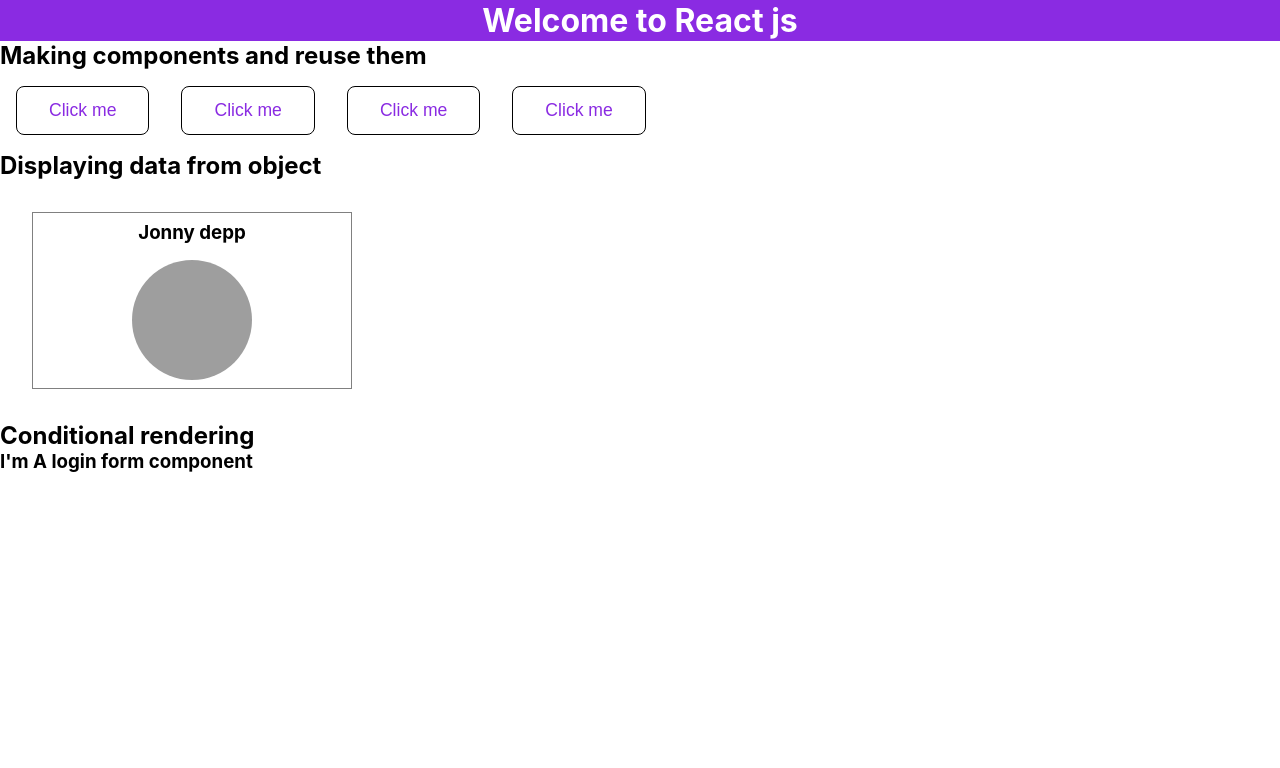
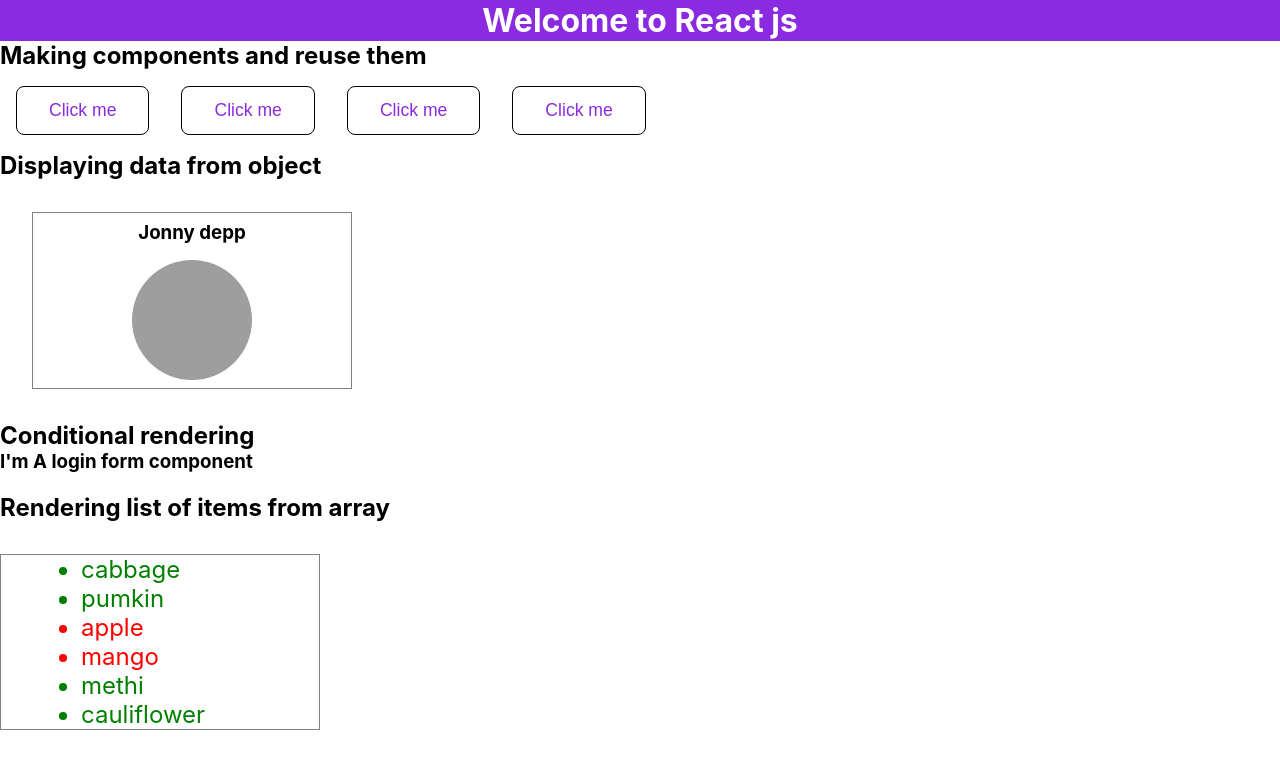
Before and after one commit to pandurang-sadgir/react_concepts, a React (Create React App) app: page / in a window 1280 px wide. Shown: the top 768 px of the page. Built offline with nearby package versions, Linux system fonts and the light colour scheme; grey boxes are pictures that could not be loaded.

Commit message:
rendering the list of array element using map(()={})

```diff
--- a/src/App.js
+++ b/src/App.js
@@ -2,7 +2,7 @@
 import MyButton from './components/Buttons/button';
 import Profile from './components/displaying data/displaying_data';
 import RederComponent  from './components/conditonal_rendering/render_these_component'
-
+import Product from './components/rendering_list_array/rendering_order_list';
 
 function App() {
   return (
@@ -19,7 +19,9 @@
       <h2>Displaying data from object</h2>
       <Profile/>
       <h2>Conditional rendering</h2>
-      <RederComponent/>
+      <RederComponent/><br/>
+      <h2>Rendering list of items from array</h2>
+      <Product/>
 
     </>
   );
--- /dev/null
+++ b/src/components/rendering_list_array/list.css
@@ -0,0 +1,11 @@
+.listItems{
+    border: 0.1rem grey solid;
+    width: 20rem;
+    display: flex;
+    flex-direction: column;
+    align-items:flex-start;
+    justify-content: center;
+    margin-top: 2rem;
+    padding-left: 5rem;
+    font-size: 1.5rem;
+}
--- /dev/null
+++ b/src/components/rendering_list_array/rendering_order_list.js
@@ -0,0 +1,30 @@
+import './list.css';
+const items  = [
+    {'title':'cabbage',isFruit:false,id:1 },
+    {'title':'pumkin',isFruit:false,id:2 },
+    {'title':'apple',isFruit:true,id:3 },
+    {'title':'mango',isFruit:true,id:4 },
+    {'title':'methi',isFruit:false,id:5 },
+    {'title':'cauliflower',isFruit:false,id:6 },
+]
+
+
+export default function Product(){
+let listItems  = items.map((data)=>{
+    return <li key={data.id} style={{color:data.isFruit?'red':'green'}} >
+        {data.title}
+    </li>;
+})
+
+console.log(listItems);
+
+    return (
+        <>
+        <ul className="listItems">
+            {listItems}
+        </ul>
+         </>
+    )
+
+
+}
```
